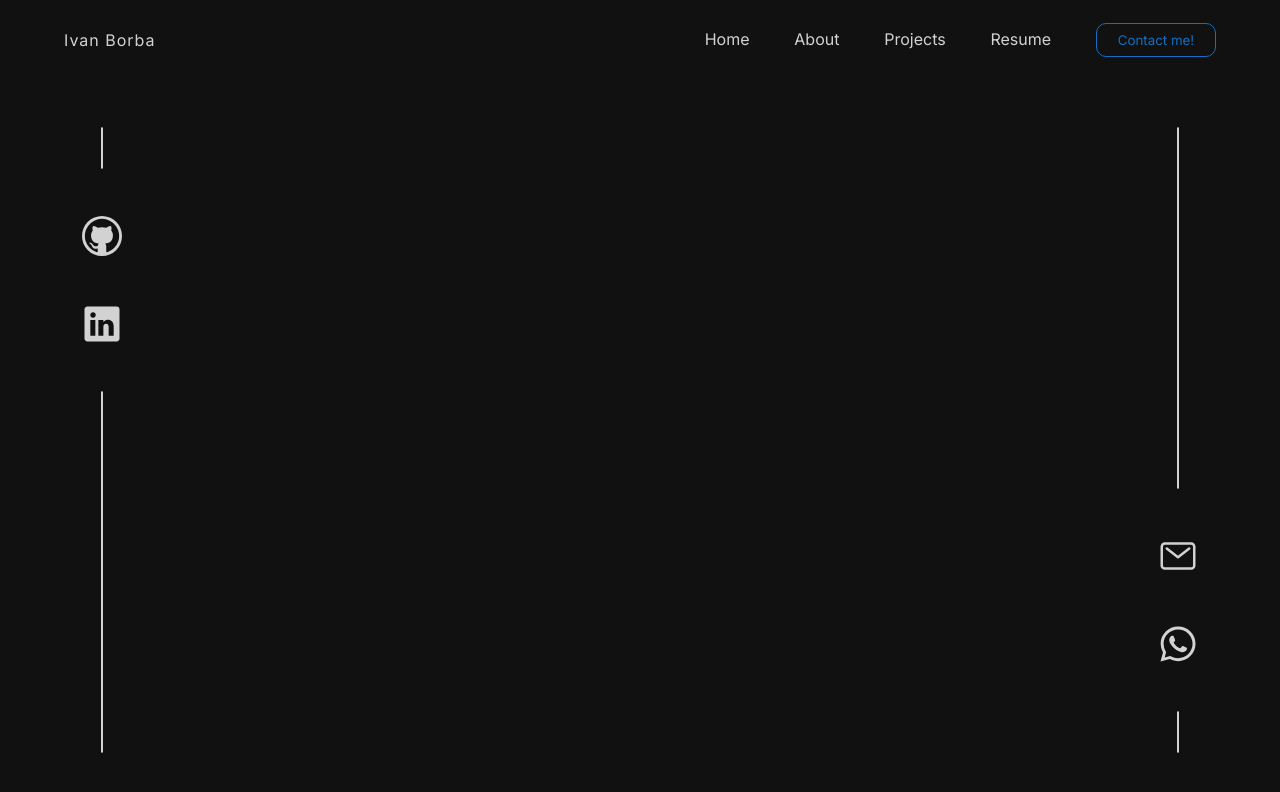
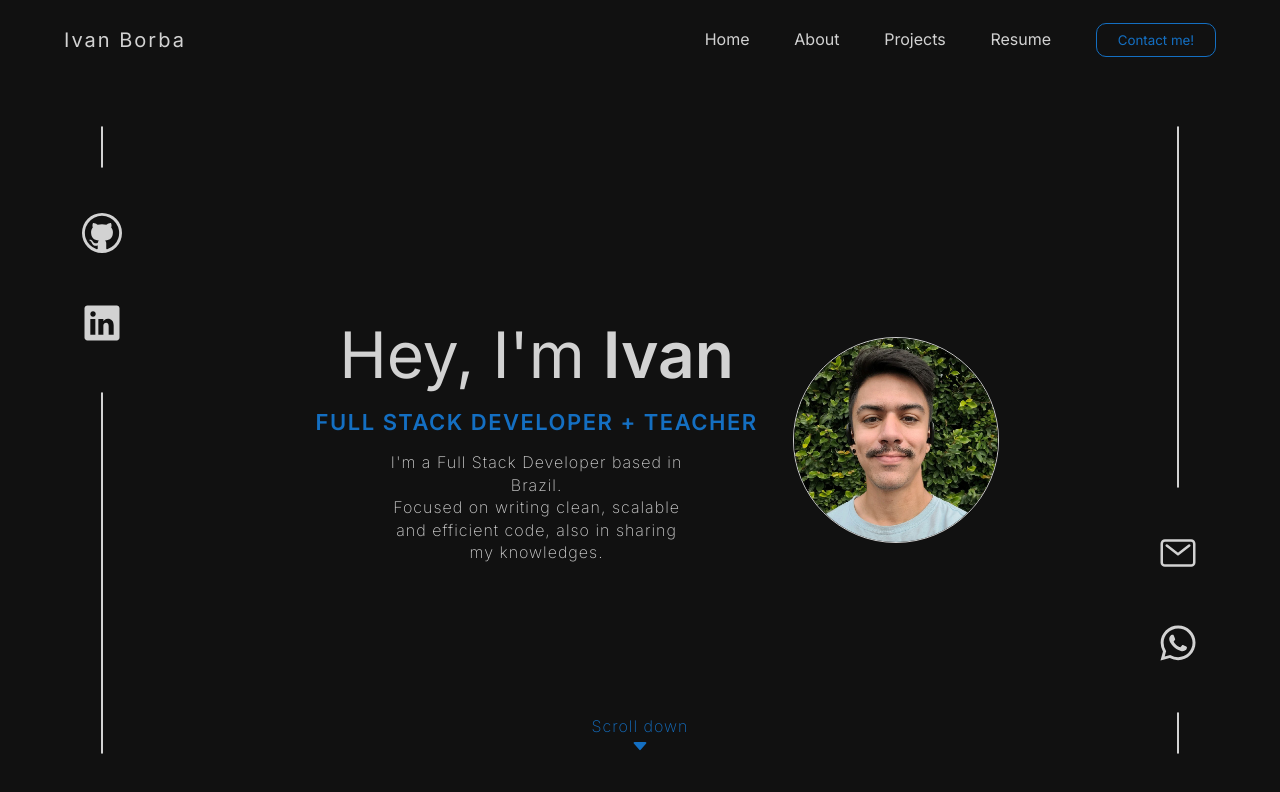
Before and after one commit to IvanBorba/portfolio, a React (Vite) app: page / in a window 1280 px wide. Shown: the top 792 px of the page. Built offline with nearby package versions, Linux system fonts and the light colour scheme.

Commit message:
feature(landing): created the content to the profile container

```diff
--- a/src/components/Header/styles.ts
+++ b/src/components/Header/styles.ts
@@ -12,8 +12,8 @@ export const StyledHeader = styled.header`
 
   h1 {
     color: #d2d2d2;
-    font-size: 16px;
-    letter-spacing: 1px;
+    font-size: 20px;
+    letter-spacing: 2px;
     font-weight: 400;
     user-select: none;
   }
--- a/src/pages/Landing/index.tsx
+++ b/src/pages/Landing/index.tsx
@@ -1,21 +1,31 @@
 import { VscGithub } from "react-icons/vsc";
-import { IoLogoLinkedin, IoMailOutline, IoLogoWhatsapp } from "react-icons/io5";
+import {
+  IoLogoLinkedin,
+  IoMailOutline,
+  IoLogoWhatsapp,
+  IoCaretDown,
+} from "react-icons/io5";
 
 import Header from "../../components/Header";
 import {
+  AvatarContainer,
+  InfoContainer,
   MainContainer,
-  InfoContainer,
+  ProfileContainer,
+  ScrollCta,
   SideColumn,
   VerticalLine,
 } from "./styles";
 
-interface IconsStyle {
+import profileImage from "../../assets/images/profile.jpg";
+
+interface ContactIconsStyle {
   color: string;
   cursor: string;
 }
 
 const LandingPage = () => {
-  const iconsStyle: IconsStyle = {
+  const contactIconsStyle: ContactIconsStyle = {
     color: "#d2d2d2",
     cursor: "pointer",
   };
@@ -26,17 +36,43 @@ const LandingPage = () => {
       <MainContainer>
         <SideColumn>
           <VerticalLine small />
-          <VscGithub style={iconsStyle} size={40} />
-          <IoLogoLinkedin style={iconsStyle} size={40} />
+          <a href="https://github.com/IvanBorba" target="_blank">
+            <VscGithub style={contactIconsStyle} size={40} />
+          </a>
+          <a href="https://www.linkedin.com/in/ivan-borba/" target="_blank">
+            <IoLogoLinkedin style={contactIconsStyle} size={40} />
+          </a>
           <VerticalLine />
         </SideColumn>
-        <InfoContainer></InfoContainer>
+        <ProfileContainer>
+          <InfoContainer>
+            <h1>
+              Hey, I'm <strong>Ivan</strong>
+            </h1>
+            <h3>Full Stack Developer + Teacher</h3>
+            <p>
+              I'm a Full Stack Developer based in Brazil. <br />
+              Focused on writing clean, scalable and efficient code, also in
+              sharing my knowledges.
+            </p>
+          </InfoContainer>
+          <AvatarContainer>
+            <img src={profileImage} alt="Foto de perfil" />
+          </AvatarContainer>
+        </ProfileContainer>
         <SideColumn>
           <VerticalLine />
-          <IoMailOutline style={iconsStyle} size={40} />
-          <IoLogoWhatsapp style={iconsStyle} size={40} />
+          <a href="mailto: mrborbaivan@gmail.com">
+            <IoMailOutline style={contactIconsStyle} size={40} />
+          </a>
+          <a href="https://wa.me/5547991114205" target="_blank">
+            <IoLogoWhatsapp style={contactIconsStyle} size={40} />
+          </a>
           <VerticalLine small />
         </SideColumn>
+        <ScrollCta>
+          Scroll down <br /> <IoCaretDown size={20} />
+        </ScrollCta>
       </MainContainer>
     </>
   );
--- a/src/pages/Landing/styles.ts
+++ b/src/pages/Landing/styles.ts
@@ -32,7 +32,7 @@ export const MainContainer = styled.main`
   display: flex;
 `;
 
-export const InfoContainer = styled.div`
+export const ProfileContainer = styled.div`
   width: 68vw;
   height: 90vh;
   display: flex;
@@ -40,3 +40,61 @@ export const InfoContainer = styled.div`
   justify-content: center;
   background-color: #111111;
 `;
+
+export const InfoContainer = styled.div`
+  width: 40vw;
+  height: 60vh;
+  display: flex;
+  flex-direction: column;
+  align-items: center;
+  justify-content: center;
+
+  h1 {
+    color: #d2d2d2;
+    font-weight: normal;
+    font-size: 64px;
+    margin-bottom: 1rem;
+  }
+
+  h3 {
+    color: #146fc2;
+    font-size: 22px;
+    letter-spacing: 1.5px;
+    text-transform: uppercase;
+    margin-bottom: 1rem;
+  }
+
+  p {
+    width: 23vw;
+    color: #d2d2d2;
+    font-size: 16px;
+    letter-spacing: 1px;
+    font-weight: lighter;
+    text-align: center;
+    line-height: 140%;
+  }
+`;
+
+export const AvatarContainer = styled.div`
+  width: 16vw;
+  height: 16vw;
+  border-radius: 50%;
+  border: 1px solid #d2d2d2;
+  overflow: hidden;
+
+  img {
+    width: 100%;
+  }
+`;
+
+export const ScrollCta = styled.span`
+  width: 8vw;
+  color: #146fc2;
+  position: absolute;
+  bottom: 5vh;
+  left: calc(50% - 4vw);
+  text-align: center;
+  font-weight: lighter;
+  letter-spacing: 1px;
+  user-select: none;
+`;
```
Also changed, not shown: src/assets/images/profile.jpg (added).
